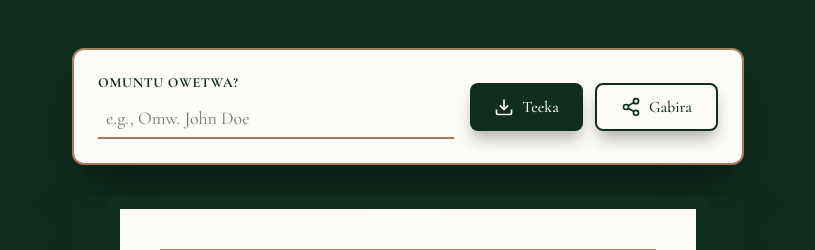
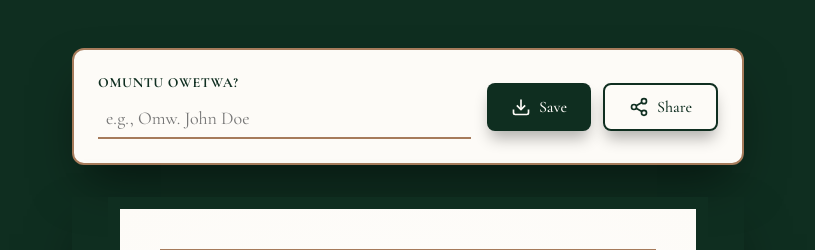
Before and after one commit to sadat934/invitation-editor, a plain HTML site: page index.html in a window 1280 px wide. Shown: the top 250 px of the page, without its empty margins (232-1047 px from the left). Drawn offline with nearby package versions, Linux system fonts and the light colour scheme; a web font is replaced by a local one.

Commit message:
Change button labels from 'Teeka' and 'Gabira' to 'Save' and 'Share'

```diff
--- a/index.html
+++ b/index.html
@@ -431,7 +431,7 @@
           <polyline points="7 10 12 15 17 10"></polyline>
           <line x1="12" y1="15" x2="12" y2="3"></line>
         </svg>
-        <span>Teeka</span>
+        <span>Save</span>
       </button>
       <button class="btn btn-secondary" onclick="shareCard()">
         <svg width="20" height="20" viewBox="0 0 24 24" fill="none" stroke="currentColor" stroke-width="2">
@@ -441,7 +441,7 @@
           <line x1="8.59" y1="13.51" x2="15.42" y2="17.49"></line>
           <line x1="15.41" y1="6.51" x2="8.59" y2="10.49"></line>
         </svg>
-        <span>Gabira</span>
+        <span>Share</span>
       </button>
     </div>
   </div>
```
